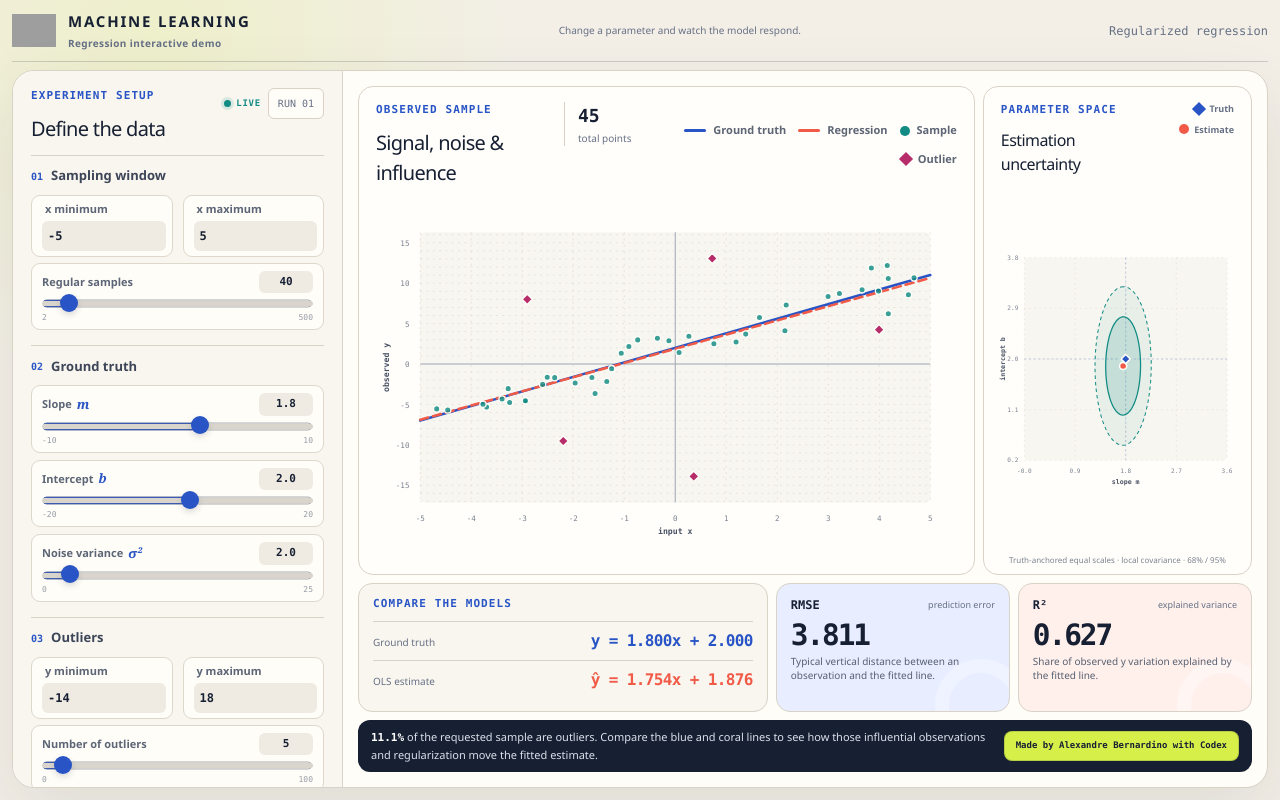
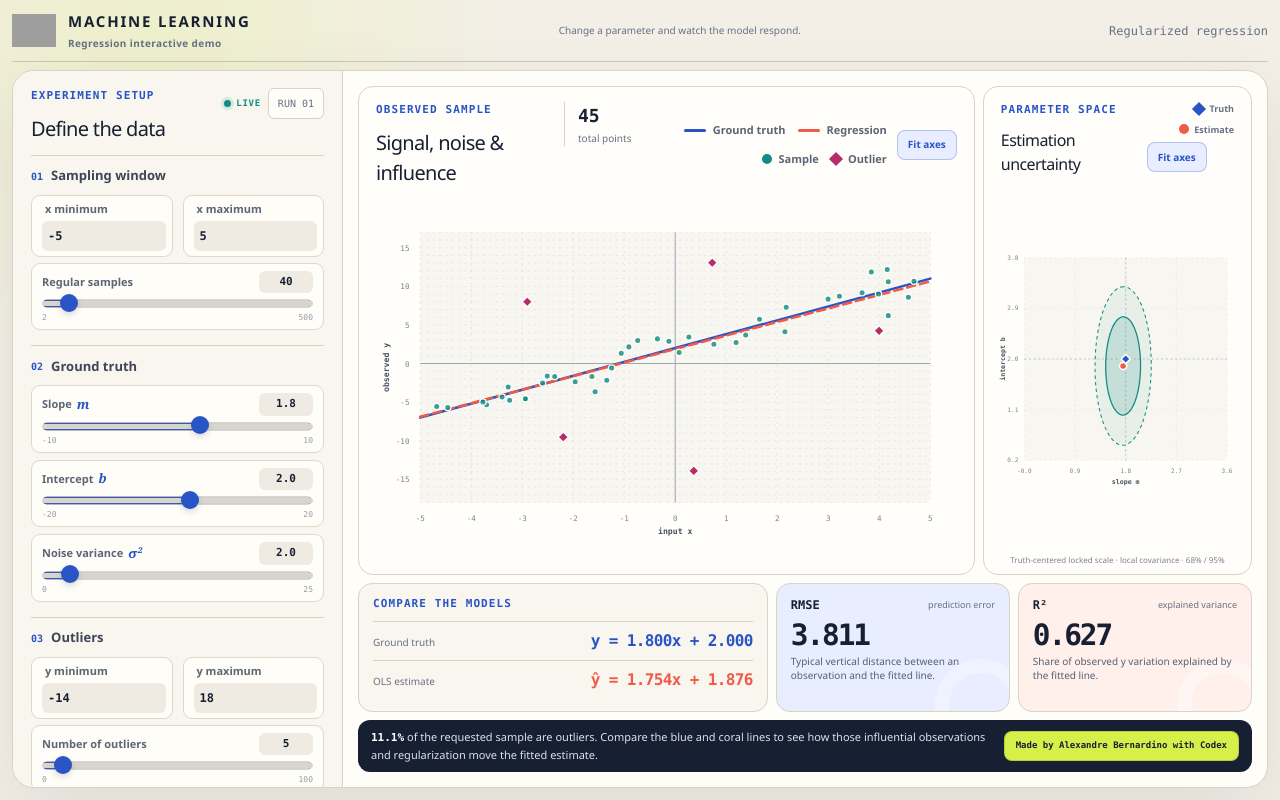
Before and after one commit to alexbernardino/regression-interactive, a Next.js app: page / in a window 1280 px wide. Built offline with nearby package versions, Linux system fonts and the light colour scheme; grey boxes are pictures that could not be loaded.

Commit message:
Add manual plot axis rescaling

```diff
--- a/app/globals.css
+++ b/app/globals.css
@@ -599,6 +599,43 @@ legend span {
   gap: 24px;
 }
 
+.plot-actions,
+.parameter-actions {
+  display: flex;
+  align-items: center;
+  justify-content: flex-end;
+  gap: 10px;
+}
+
+.parameter-actions {
+  align-items: flex-start;
+  flex-direction: column;
+  gap: 6px;
+}
+
+.fit-axes-button {
+  flex: 0 0 auto;
+  min-height: 30px;
+  padding: 5px 10px;
+  border: 1px solid rgba(40, 84, 197, 0.28);
+  border-radius: 8px;
+  color: var(--blue);
+  background: var(--blue-soft);
+  cursor: pointer;
+  font-size: 10px;
+  font-weight: 760;
+  white-space: nowrap;
+}
+
+.fit-axes-button:hover {
+  border-color: var(--blue);
+}
+
+.fit-axes-button:focus-visible {
+  outline: 3px solid rgba(40, 84, 197, 0.25);
+  outline-offset: 2px;
+}
+
 .plot-heading {
   min-width: 270px;
 }
@@ -1041,7 +1078,7 @@ legend span {
 
   .mobile-stage-actions {
     display: grid;
-    grid-template-columns: minmax(0, 1fr) 42px;
+    grid-template-columns: minmax(0, 1fr) 42px 42px;
     gap: 7px;
   }
 
@@ -1055,6 +1092,7 @@ legend span {
   }
 
   .mobile-view-tabs button,
+  .mobile-fit-axes,
   .mobile-resample {
     min-height: 38px;
     border: 0;
@@ -1076,6 +1114,7 @@ legend span {
   }
 
   .mobile-view-tabs button:focus-visible,
+  .mobile-fit-axes:focus-visible,
   .mobile-resample:focus-visible {
     outline: 3px solid rgba(40, 84, 197, 0.3);
     outline-offset: 2px;
@@ -1087,6 +1126,13 @@ legend span {
     font-family: var(--font-geist-mono), monospace;
     font-size: 22px;
     line-height: 1;
+  }
+
+  .mobile-fit-axes {
+    color: var(--blue);
+    background: var(--blue-soft);
+    font-family: var(--font-geist-mono), monospace;
+    font-size: 10px;
   }
 
   .mobile-resample:disabled {
--- a/app/page.tsx
+++ b/app/page.tsx
@@ -36,6 +36,13 @@ type Result = {
     residualVariance: number;
   };
   run: number;
+};
+
+type DataAxes = {
+  xMin: number;
+  xMax: number;
+  yMin: number;
+  yMax: number;
 };
 
 const DEFAULTS: Experiment = {
@@ -334,12 +341,59 @@ function ControlSection({
   );
 }
 
+function fitDataAxes(result: Result): DataAxes {
+  const xCandidates = [
+    result.config.xMin,
+    result.config.xMax,
+    ...result.points.map((point) => point.x),
+  ];
+  const xMin = Math.floor(Math.min(...xCandidates));
+  const xMax = Math.ceil(Math.max(...xCandidates));
+  const safeXMin = xMin === xMax ? xMin - 1 : xMin;
+  const safeXMax = xMin === xMax ? xMax + 1 : xMax;
+  const yCandidates = [
+    ...result.points.map((point) => point.y),
+    result.config.slope * safeXMin + result.config.intercept,
+    result.config.slope * safeXMax + result.config.intercept,
+    result.fittedSlope * safeXMin + result.fittedIntercept,
+    result.fittedSlope * safeXMax + result.fittedIntercept,
+  ];
+  const rawYMin = Math.min(...yCandidates);
+  const rawYMax = Math.max(...yCandidates);
+  const yPadding = Math.max((rawYMax - rawYMin) * 0.12, 1);
+
+  return {
+    xMin: safeXMin,
+    xMax: safeXMax,
+    yMin: Math.floor(rawYMin - yPadding),
+    yMax: Math.ceil(rawYMax + yPadding),
+  };
+}
+
+function fitParameterAxisSpan(result: Result) {
+  const { slopeVariance, interceptVariance, slopeIntercept } =
+    result.covariance;
+  const trace = slopeVariance + interceptVariance;
+  const difference = slopeVariance - interceptVariance;
+  const discriminant = Math.sqrt(
+    Math.max(difference ** 2 + 4 * slopeIntercept ** 2, 0),
+  );
+  const largestEigenvalue = Math.max((trace + discriminant) / 2, 0);
+  const ellipseRadius95 = Math.sqrt(5.991 * largestEigenvalue);
+  const estimateOffset = Math.max(
+    Math.abs(result.fittedSlope - result.config.slope),
+    Math.abs(result.fittedIntercept - result.config.intercept),
+  );
+
+  return Math.max((estimateOffset + ellipseRadius95) * 2.35, 1);
+}
+
 function RegressionPlot({
-  config,
   result,
+  axes,
 }: {
-  config: Experiment;
   result: Result;
+  axes: DataAxes;
 }) {
   const width = 920;
   const height = 520;
@@ -347,25 +401,15 @@ function RegressionPlot({
   const plotWidth = width - margin.left - margin.right;
   const plotHeight = height - margin.top - margin.bottom;
 
-  const yCandidates = [
-    ...result.points.map((point) => point.y),
-    config.slope * config.xMin + config.intercept,
-    config.slope * config.xMax + config.intercept,
-    result.fittedSlope * config.xMin + result.fittedIntercept,
-    result.fittedSlope * config.xMax + result.fittedIntercept,
-  ];
-  const rawYMin = Math.min(...yCandidates);
-  const rawYMax = Math.max(...yCandidates);
-  const yPadding = Math.max((rawYMax - rawYMin) * 0.12, 1);
-  const yMin = rawYMin - yPadding;
-  const yMax = rawYMax + yPadding;
+  const { xMin, xMax, yMin, yMax } = axes;
+  const config = result.config;
 
   const scaleX = (x: number) =>
-    margin.left + ((x - config.xMin) / (config.xMax - config.xMin)) * plotWidth;
+    margin.left + ((x - xMin) / (xMax - xMin)) * plotWidth;
   const scaleY = (y: number) =>
     margin.top + ((yMax - y) / (yMax - yMin)) * plotHeight;
-  const xTickStart = Math.ceil(config.xMin);
-  const xTickEnd = Math.floor(config.xMax);
+  const xTickStart = Math.ceil(xMin);
+  const xTickEnd = Math.floor(xMax);
   const yTickStart = Math.ceil(yMin);
   const yTickEnd = Math.floor(yMax);
   const xTicks = Array.from(
@@ -381,11 +425,11 @@ function RegressionPlot({
   const xLabelInterval = labelInterval(xTicks.length);
   const yLabelInterval = labelInterval(yTicks.length);
 
-  const trueStart = config.slope * config.xMin + config.intercept;
-  const trueEnd = config.slope * config.xMax + config.intercept;
+  const trueStart = config.slope * xMin + config.intercept;
+  const trueEnd = config.slope * xMax + config.intercept;
   const fitStart =
-    result.fittedSlope * config.xMin + result.fittedIntercept;
-  const fitEnd = result.fittedSlope * config.xMax + result.fittedIntercept;
+    result.fittedSlope * xMin + result.fittedIntercept;
+  const fitEnd = result.fittedSlope * xMax + result.fittedIntercept;
 
   return (
     <svg
@@ -467,16 +511,16 @@ function RegressionPlot({
       <g clipPath="url(#plot-area)">
         <line
           className="truth-line"
-          x1={scaleX(config.xMin)}
+          x1={scaleX(xMin)}
           y1={scaleY(trueStart)}
-          x2={scaleX(config.xMax)}
+          x2={scaleX(xMax)}
           y2={scaleY(trueEnd)}
         />
         <line
           className="fit-line"
-          x1={scaleX(config.xMin)}
+          x1={scaleX(xMin)}
           y1={scaleY(fitStart)}
-          x2={scaleX(config.xMax)}
+          x2={scaleX(xMax)}
           y2={scaleY(fitEnd)}
         />
 
@@ -526,7 +570,13 @@ function RegressionPlot({
   );
 }
 
-function ParameterPlot({ result }: { result: Result }) {
+function ParameterPlot({
+  result,
+  axisSpan,
+}: {
+  result: Result;
+  axisSpan: number;
+}) {
   const width = 480;
   const height = 480;
   const margin = { top: 24, right: 24, bottom: 56, left: 56 };
@@ -568,30 +618,9 @@ function ParameterPlot({ result }: { result: Result }) {
 
   const ellipse68 = ellipse(Math.sqrt(2.3));
   const ellipse95 = ellipse(Math.sqrt(5.991));
-  const allSlopes = [
-    result.config.slope,
-    result.fittedSlope,
-    ...ellipse95.map((point) => point.slope),
-  ];
-  const allIntercepts = [
-    result.config.intercept,
-    result.fittedIntercept,
-    ...ellipse95.map((point) => point.intercept),
-  ];
-  const rawSlopeMin = Math.min(...allSlopes);
-  const rawSlopeMax = Math.max(...allSlopes);
-  const rawInterceptMin = Math.min(...allIntercepts);
-  const rawInterceptMax = Math.max(...allIntercepts);
   const truthSlope = result.config.slope;
   const truthIntercept = result.config.intercept;
-  const requiredHalfSpan = Math.max(
-    Math.abs(rawSlopeMin - truthSlope),
-    Math.abs(rawSlopeMax - truthSlope),
-    Math.abs(rawInterceptMin - truthIntercept),
-    Math.abs(rawInterceptMax - truthIntercept),
-    0.5,
-  );
-  const commonSpan = requiredHalfSpan * 2.35;
+  const commonSpan = axisSpan;
   const slopeMin = truthSlope - commonSpan / 2;
   const slopeMax = truthSlope + commonSpan / 2;
   const interceptMin = truthIntercept - commonSpan / 2;
@@ -750,6 +779,12 @@ export default function Home() {
   const [mobileControlSection, setMobileControlSection] = useState<
     "sampling" | "truth" | "outliers" | "regularization"
   >("sampling");
+  const [dataAxes, setDataAxes] = useState<DataAxes>(() =>
+    fitDataAxes(result),
+  );
+  const [parameterAxisSpan, setParameterAxisSpan] = useState(() =>
+    fitParameterAxisSpan(result),
+  );
   const error = validateExperiment(config);
 
   const setValue = (key: keyof Experiment) => (value: number) =>
@@ -820,6 +855,21 @@ export default function Home() {
               </button>
             </div>
             <button
+              className="mobile-fit-axes"
+              type="button"
+              onClick={() =>
+                mobileView === "data"
+                  ? setDataAxes(fitDataAxes(result))
+                  : setParameterAxisSpan(fitParameterAxisSpan(result))
+              }
+              aria-label={`Fit axes to the ${
+                mobileView === "data" ? "data" : "parameter"
+              } plot`}
+              title="Fit axes"
+            >
+              Fit
+            </button>
+            <button
               className="mobile-resample"
               type="button"
               onClick={resample}
@@ -842,9 +892,9 @@ export default function Home() {
             }
           >
             {mobileView === "data" ? (
-              <RegressionPlot config={result.config} result={result} />
+              <RegressionPlot result={result} axes={dataAxes} />
             ) : (
-              <ParameterPlot result={result} />
+              <ParameterPlot result={result} axisSpan={parameterAxisSpan} />
             )}
           </div>
 
@@ -1066,15 +1116,25 @@ export default function Home() {
                   </div>
                 </div>
 
+                <div className="plot-actions">
                   <div className="legend" aria-label="Plot legend">
                     <span><i className="legend-line truth" />Ground truth</span>
                     <span><i className="legend-line fit" />Regression</span>
                     <span><i className="legend-dot sample" />Sample</span>
                     <span><i className="legend-dot outlier" />Outlier</span>
                   </div>
+                  <button
+                    className="fit-axes-button"
+                    type="button"
+                    onClick={() => setDataAxes(fitDataAxes(result))}
+                    title="Fit the axes to the current data"
+                  >
+                    Fit axes
+                  </button>
+                </div>
               </div>
 
-              <RegressionPlot config={result.config} result={result} />
+              <RegressionPlot result={result} axes={dataAxes} />
             </div>
 
             <div className="parameter-card">
@@ -1083,6 +1143,7 @@ export default function Home() {
                   <p className="step-label">Parameter space</p>
                   <h2>Estimation uncertainty</h2>
                 </div>
+                <div className="parameter-actions">
                   <div
                     className="parameter-legend"
                     aria-label="Parameter plot legend"
@@ -1090,10 +1151,21 @@ export default function Home() {
                     <span><i className="legend-dot parameter-truth" />Truth</span>
                     <span><i className="legend-dot parameter-estimate" />Estimate</span>
                   </div>
+                  <button
+                    className="fit-axes-button"
+                    type="button"
+                    onClick={() =>
+                      setParameterAxisSpan(fitParameterAxisSpan(result))
+                    }
+                    title="Fit the axes to the estimate and covariance"
+                  >
+                    Fit axes
+                  </button>
                 </div>
-              <ParameterPlot result={result} />
+              </div>
+              <ParameterPlot result={result} axisSpan={parameterAxisSpan} />
               <p className="covariance-note">
-                Truth-anchored equal scales · local covariance · 68% / 95%
+                Truth-centered locked scale · local covariance · 68% / 95%
               </p>
             </div>
           </div>
```
Lines whose indentation alone changed are shown as unchanged.
